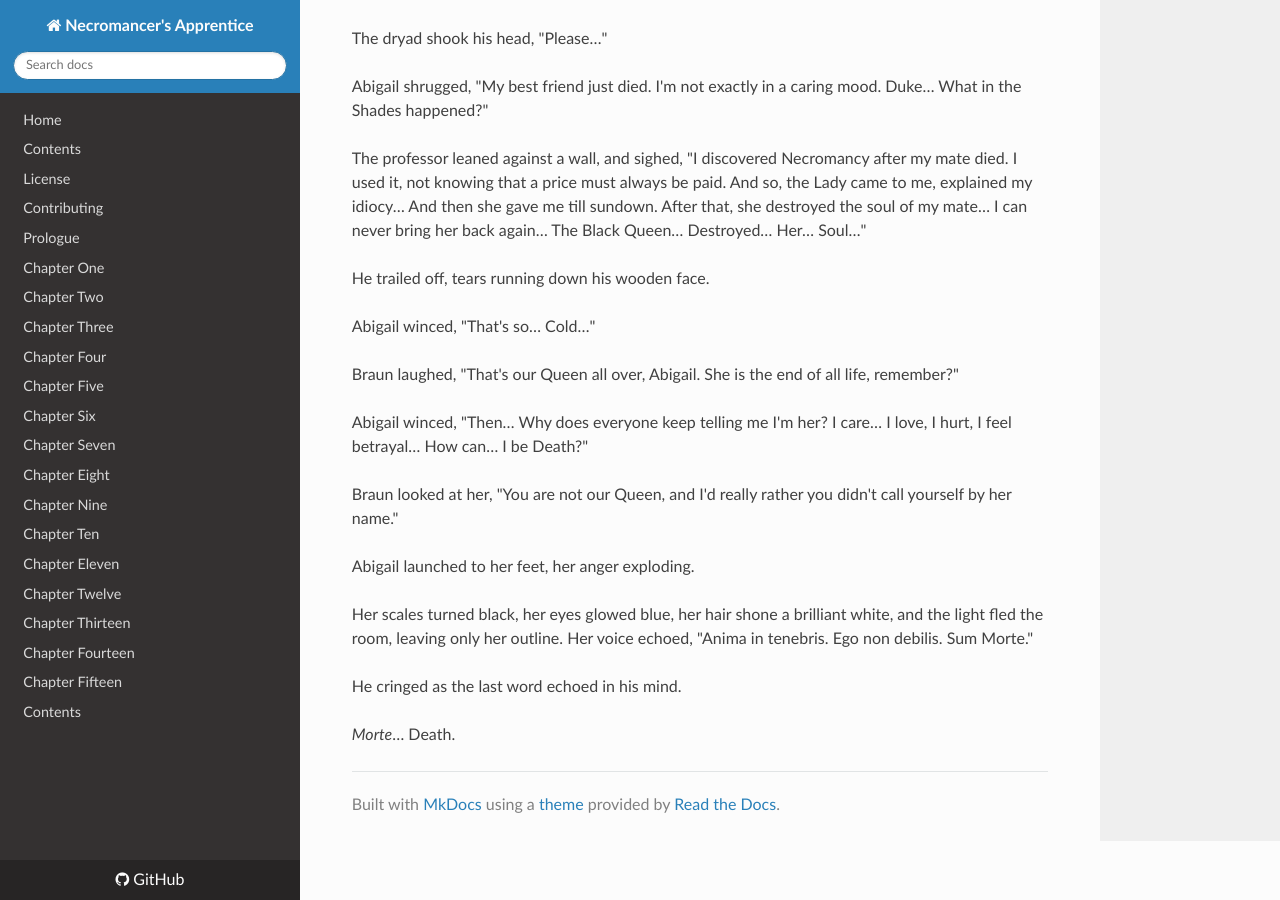
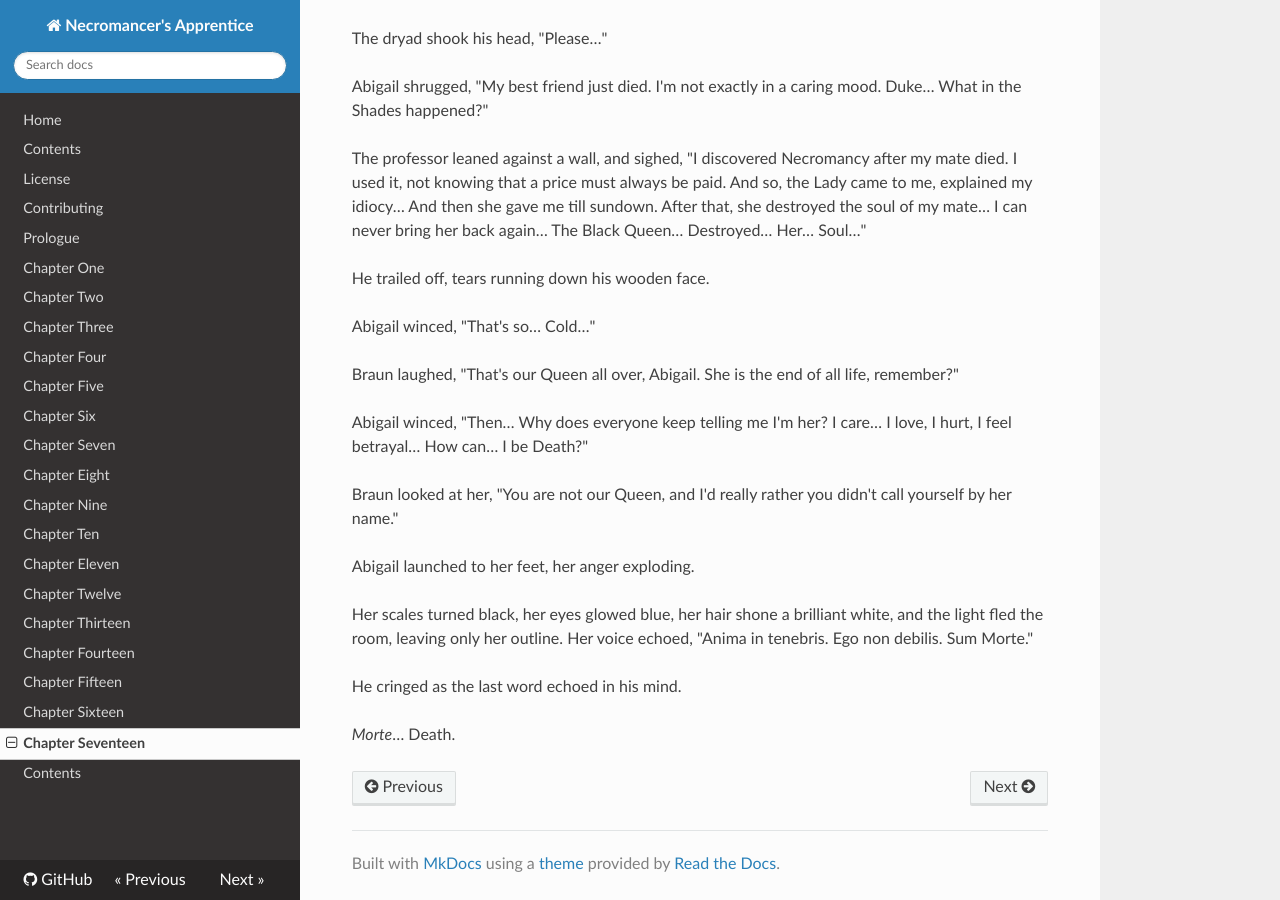
Before and after one commit to shakna-israel/NecromancersApprentice, an MkDocs documentation site: the page built from docs/017-Chapter-Seventeen.md, in a window 1280 px wide and 900 px high, scrolled down 21125 px. Built offline with MkDocs 1.6.1, drawn with Linux system fonts in a browser that asks for light colours; nearby versions of some CDN libraries; old or Windows-style settings are respelled for this version of MkDocs.

Commit message:
Update mkdocs.yml

```diff
--- a/mkdocs.yml
+++ b/mkdocs.yml
@@ -25,4 +25,6 @@ pages:
 - [013-Chapter-Thirteen.md, Chapter Thirteen]
 - [014-Chapter-Fourteen.md, Chapter Fourteen]
 - [015-Chapter-Fifteen.md, Chapter Fifteen]
+- [016-Chapter-Sixteen.md, Chapter Sixteen]
+- [017-Chapter-Seventeen.md, Chapter Seventeen]
 - [Contents.md, Contents]
```
